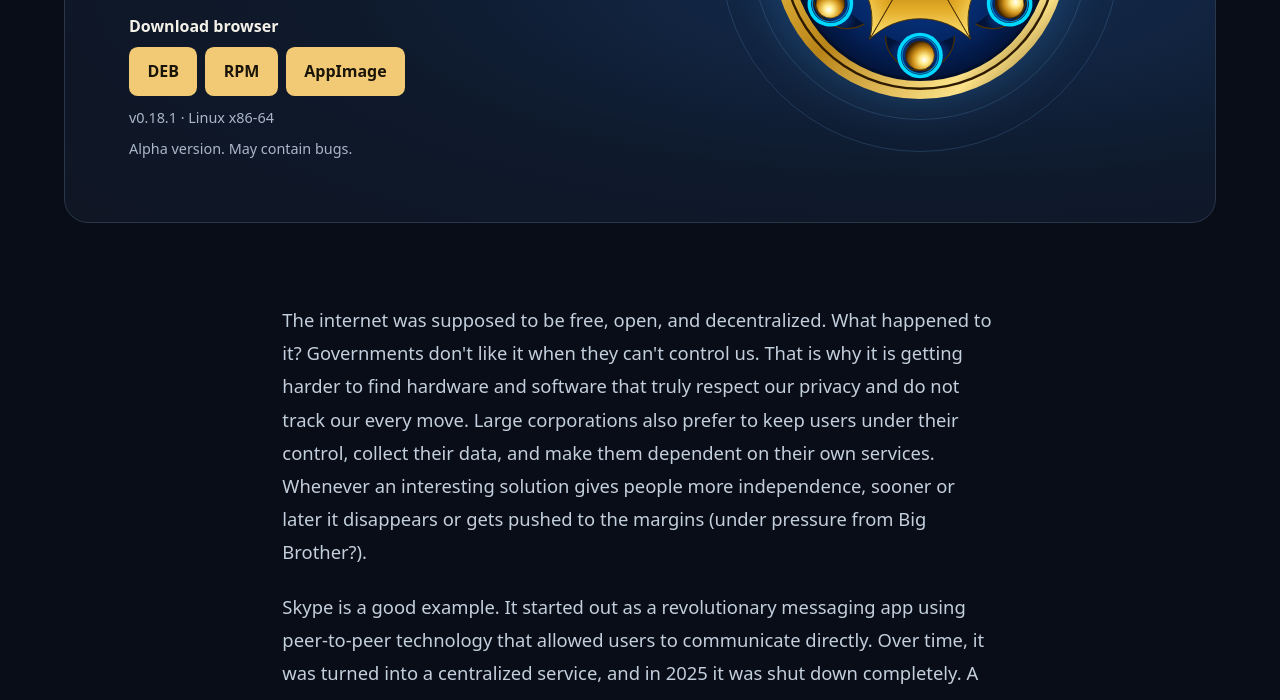
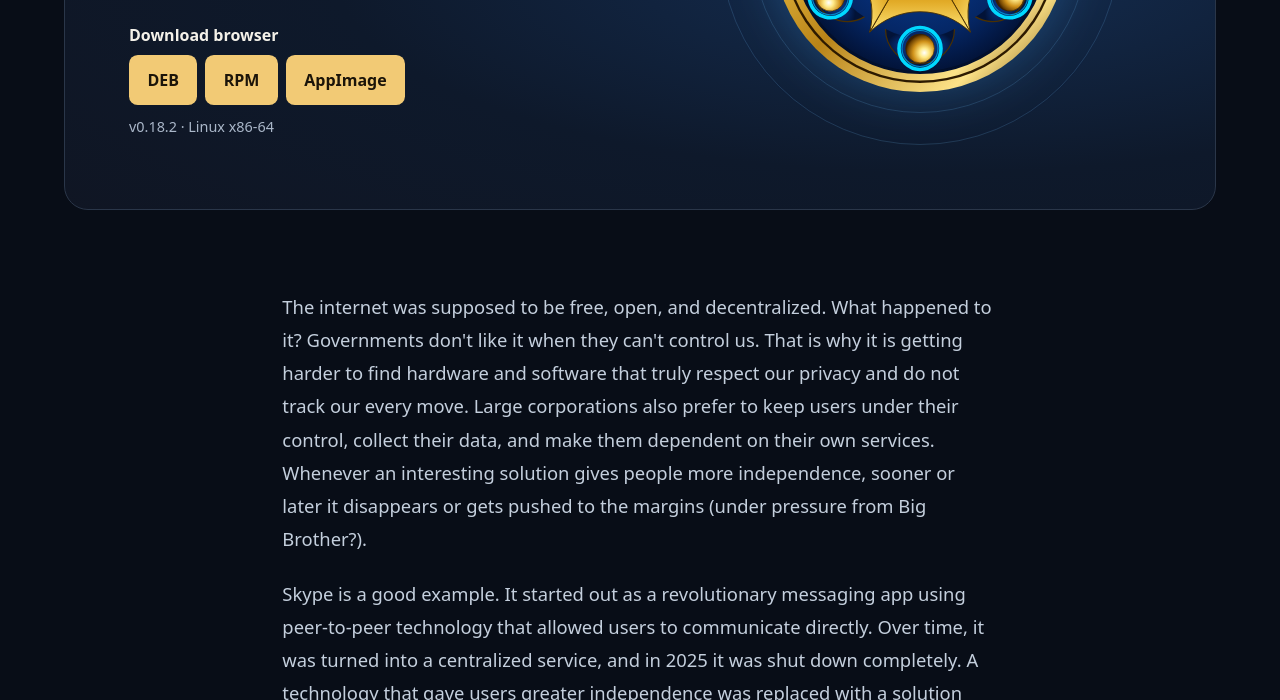
Before and after one commit to pe-run/perun-ipfs-browser, a plain HTML site: page index.html in a window 1280 px wide. Shown: the part 400-1100 px from the top of the page. Drawn offline with Linux system fonts and the light colour scheme.

Commit message:
Update browser to 0.18.2 and remove alpha notice

```diff
--- a/index.html
+++ b/index.html
@@ -47,12 +47,12 @@
         <p id="tagline" class="tagline">The decentralized internet deserves its own browser</p>
         <h2 class="download-heading" id="download-label">Download browser</h2>
         <div class="downloads" role="group" aria-labelledby="download-label">
-          <a class="download" href="https://github.com/pe-run/perun-ipfs-browser-core/releases/download/v0.18.1/perun-ipfs-browser_0.18.1_amd64.deb">DEB</a>
-          <a class="download" href="https://github.com/pe-run/perun-ipfs-browser-core/releases/download/v0.18.1/perun-ipfs-browser-0.18.1-1.x86_64.rpm">RPM</a>
-          <a class="download" href="https://github.com/pe-run/perun-ipfs-browser-core/releases/download/v0.18.1/perun-ipfs-browser-0.18.1-x86_64.AppImage">AppImage</a>
+          <a class="download" href="https://github.com/pe-run/perun-ipfs-browser-core/releases/download/v0.18.2/perun-ipfs-browser_0.18.2_amd64.deb">DEB</a>
+          <a class="download" href="https://github.com/pe-run/perun-ipfs-browser-core/releases/download/v0.18.2/perun-ipfs-browser-0.18.2-1.x86_64.rpm">RPM</a>
+          <a class="download" href="https://github.com/pe-run/perun-ipfs-browser-core/releases/download/v0.18.2/perun-ipfs-browser-0.18.2-x86_64.AppImage">AppImage</a>
         </div>
-        <p class="package" dir="ltr">v0.18.1 <span aria-hidden="true">·</span> Linux x86‑64</p>
-        <p class="package" id="alpha-note">Alpha version. May contain bugs.</p>
+        <p class="package" dir="ltr">v0.18.2 <span aria-hidden="true">·</span> Linux x86‑64</p>
+
       </div>
       <div class="hero-art" aria-hidden="true">
         <img src="./perun.svg" alt="" width="340" height="340">
@@ -452,6 +452,6 @@
     <p><strong>Perun IPFS Browser - Ka dawo da ikonka a kan intanet.</strong></p>
   </template>
 
-  <script src="./language.js?v=0.18.1"></script>
+  <script src="./language.js?v=0.18.2"></script>
 </body>
 </html>
--- a/language.js
+++ b/language.js
@@ -1,25 +1,25 @@
 const labels = {
-  en: ["Language", "Download browser", "The decentralized internet deserves its own browser", "Alpha version. May contain bugs.", "Technology and license", "Source code", "built-in Node.js module", "MIT license"],
-  ar: ["اللغة", "تنزيل المتصفح", "الإنترنت اللامركزي يستحق متصفحًا خاصًا به", "نسخة ألفا. قد تحتوي على أخطاء.", "التقنيات والترخيص", "الشيفرة المصدرية", "وحدة مدمجة في Node.js", "ترخيص MIT"],
-  arz: ["اللغة", "نزّل المتصفح", "الإنترنت اللامركزي يستاهل متصفح مخصوص ليه", "نسخة ألفا. ممكن يكون فيها أخطاء.", "التقنيات والترخيص", "الكود المصدري", "وحدة مدمجة في Node.js", "ترخيص MIT"],
-  bn: ["ভাষা", "ব্রাউজার ডাউনলোড করুন", "বিকেন্দ্রীভূত ইন্টারনেটের নিজস্ব একটি ব্রাউজার প্রাপ্য", "আলফা সংস্করণ। এতে ত্রুটি থাকতে পারে।", "প্রযুক্তি ও লাইসেন্স", "সোর্স কোড", "Node.js-এর অন্তর্নির্মিত মডিউল", "MIT লাইসেন্স"],
-  de: ["Sprache", "Browser herunterladen", "Das dezentrale Internet verdient einen eigenen Browser", "Alpha-Version. Kann Fehler enthalten.", "Technik und Lizenz", "Quellcode", "integriertes Node.js-Modul", "MIT-Lizenz"],
-  es: ["Idioma", "Descargar navegador", "La web descentralizada merece su propio navegador", "Versión alfa. Puede contener errores.", "Tecnología y licencia", "Código fuente", "módulo integrado de Node.js", "Licencia MIT"],
-  fr: ["Langue", "Télécharger le navigateur", "L’Internet décentralisé mérite son propre navigateur", "Version alpha. Peut contenir des bugs.", "Technologies et licence", "Code source", "module intégré à Node.js", "Licence MIT"],
-  ha: ["Harshe", "Sauke burauzar", "Intanet marar cibiya ta cancanci burauzarta", "Sigar Alpha. Tana iya ƙunsar kurakurai.", "Fasaha da lasisi", "Lambar tushe", "sashen da aka gina cikin Node.js", "Lasisi na MIT"],
-  hi: ["भाषा", "ब्राउज़र डाउनलोड करें", "विकेंद्रीकृत इंटरनेट का अपना ब्राउज़र होना चाहिए", "अल्फ़ा संस्करण। इसमें त्रुटियाँ हो सकती हैं।", "तकनीक और लाइसेंस", "स्रोत कोड", "Node.js का अंतर्निहित मॉड्यूल", "MIT लाइसेंस"],
-  id: ["Bahasa", "Unduh peramban", "Internet terdesentralisasi layak punya peramban sendiri", "Versi alfa. Mungkin masih mengandung bug.", "Teknologi dan lisensi", "Kode sumber", "modul bawaan Node.js", "Lisensi MIT"],
-  ja: ["言語", "ブラウザーをダウンロード", "分散型インターネットには専用のブラウザーがふさわしい", "アルファ版です。バグが含まれる可能性があります。", "使用技術とライセンス", "ソースコード", "Node.js の組み込みモジュール", "MIT ライセンス"],
-  mr: ["भाषा", "ब्राउझर डाउनलोड करा", "विकेंद्रित इंटरनेटसाठी स्वतंत्र ब्राउझर हवा", "अल्फा आवृत्ती. यात त्रुटी असू शकतात.", "तंत्रज्ञान आणि परवाना", "स्रोत कोड", "Node.js मधील अंगभूत मॉड्यूल", "MIT परवाना"],
-  pcm: ["Language", "Download browser", "Decentralized internet deserve browser of im own", "Alpha version. E fit get bugs.", "Technology and licence", "Source code", "module wey dey inside Node.js", "MIT licence"],
-  pl: ["Język", "Pobierz przeglądarkę", "Zdecentralizowany internet zasługuje na własną przeglądarkę", "Wersja Alpha. Może zawierać błędy.", "Technologie i licencja", "Kod źródłowy", "wbudowany moduł Node.js", "Licencja MIT"],
-  pt: ["Idioma", "Baixar navegador", "A internet descentralizada merece um navegador próprio", "Versão alfa. Pode conter erros.", "Tecnologia e licença", "Código-fonte", "módulo integrado do Node.js", "Licença MIT"],
-  ru: ["Язык", "Скачать браузер", "Децентрализованный интернет заслуживает собственного браузера", "Альфа-версия. Может содержать ошибки.", "Технологии и лицензия", "Исходный код", "встроенный модуль Node.js", "Лицензия MIT"],
-  sw: ["Lugha", "Pakua kivinjari", "Intaneti iliyogatuliwa inastahili kivinjari chake", "Toleo la alfa. Linaweza kuwa na hitilafu.", "Teknolojia na leseni", "Msimbo chanzo", "moduli iliyojengewa ndani ya Node.js", "Leseni ya MIT"],
-  te: ["భాష", "బ్రౌజర్‌ను డౌన్‌లోడ్ చేయండి", "వికేంద్రీకృత ఇంటర్నెట్‌కు సొంత బ్రౌజర్ ఉండాలి", "ఆల్ఫా వెర్షన్. ఇందులో లోపాలు ఉండవచ్చు.", "సాంకేతికతలు మరియు లైసెన్స్", "సోర్స్ కోడ్", "Node.jsలో అంతర్నిర్మిత మాడ్యూల్", "MIT లైసెన్స్"],
-  ur: ["زبان", "براؤزر ڈاؤن لوڈ کریں", "غیر مرکزی انٹرنیٹ اپنے براؤزر کا حق رکھتا ہے", "الفا ورژن۔ اس میں خرابیاں ہو سکتی ہیں۔", "ٹیکنالوجی اور لائسنس", "سورس کوڈ", "Node.js کا بلٹ اِن ماڈیول", "MIT لائسنس"],
-  vi: ["Ngôn ngữ", "Tải trình duyệt", "Internet phi tập trung xứng đáng có trình duyệt riêng", "Phiên bản alpha. Có thể có lỗi.", "Công nghệ và giấy phép", "Mã nguồn", "mô-đun tích hợp của Node.js", "Giấy phép MIT"],
-  zh: ["语言", "下载浏览器", "去中心化互联网值得拥有自己的浏览器", "Alpha 版本。可能存在错误。", "技术栈与许可证", "源代码", "Node.js 内置模块", "MIT 许可证"],
+  en: ["Language", "Download browser", "The decentralized internet deserves its own browser", "Technology and license", "Source code", "built-in Node.js module", "MIT license"],
+  ar: ["اللغة", "تنزيل المتصفح", "الإنترنت اللامركزي يستحق متصفحًا خاصًا به", "التقنيات والترخيص", "الشيفرة المصدرية", "وحدة مدمجة في Node.js", "ترخيص MIT"],
+  arz: ["اللغة", "نزّل المتصفح", "الإنترنت اللامركزي يستاهل متصفح مخصوص ليه", "التقنيات والترخيص", "الكود المصدري", "وحدة مدمجة في Node.js", "ترخيص MIT"],
+  bn: ["ভাষা", "ব্রাউজার ডাউনলোড করুন", "বিকেন্দ্রীভূত ইন্টারনেটের নিজস্ব একটি ব্রাউজার প্রাপ্য", "প্রযুক্তি ও লাইসেন্স", "সোর্স কোড", "Node.js-এর অন্তর্নির্মিত মডিউল", "MIT লাইসেন্স"],
+  de: ["Sprache", "Browser herunterladen", "Das dezentrale Internet verdient einen eigenen Browser", "Technik und Lizenz", "Quellcode", "integriertes Node.js-Modul", "MIT-Lizenz"],
+  es: ["Idioma", "Descargar navegador", "La web descentralizada merece su propio navegador", "Tecnología y licencia", "Código fuente", "módulo integrado de Node.js", "Licencia MIT"],
+  fr: ["Langue", "Télécharger le navigateur", "L’Internet décentralisé mérite son propre navigateur", "Technologies et licence", "Code source", "module intégré à Node.js", "Licence MIT"],
+  ha: ["Harshe", "Sauke burauzar", "Intanet marar cibiya ta cancanci burauzarta", "Fasaha da lasisi", "Lambar tushe", "sashen da aka gina cikin Node.js", "Lasisi na MIT"],
+  hi: ["भाषा", "ब्राउज़र डाउनलोड करें", "विकेंद्रीकृत इंटरनेट का अपना ब्राउज़र होना चाहिए", "तकनीक और लाइसेंस", "स्रोत कोड", "Node.js का अंतर्निहित मॉड्यूल", "MIT लाइसेंस"],
+  id: ["Bahasa", "Unduh peramban", "Internet terdesentralisasi layak punya peramban sendiri", "Teknologi dan lisensi", "Kode sumber", "modul bawaan Node.js", "Lisensi MIT"],
+  ja: ["言語", "ブラウザーをダウンロード", "分散型インターネットには専用のブラウザーがふさわしい", "使用技術とライセンス", "ソースコード", "Node.js の組み込みモジュール", "MIT ライセンス"],
+  mr: ["भाषा", "ब्राउझर डाउनलोड करा", "विकेंद्रित इंटरनेटसाठी स्वतंत्र ब्राउझर हवा", "तंत्रज्ञान आणि परवाना", "स्रोत कोड", "Node.js मधील अंगभूत मॉड्यूल", "MIT परवाना"],
+  pcm: ["Language", "Download browser", "Decentralized internet deserve browser of im own", "Technology and licence", "Source code", "module wey dey inside Node.js", "MIT licence"],
+  pl: ["Język", "Pobierz przeglądarkę", "Zdecentralizowany internet zasługuje na własną przeglądarkę", "Technologie i licencja", "Kod źródłowy", "wbudowany moduł Node.js", "Licencja MIT"],
+  pt: ["Idioma", "Baixar navegador", "A internet descentralizada merece um navegador próprio", "Tecnologia e licença", "Código-fonte", "módulo integrado do Node.js", "Licença MIT"],
+  ru: ["Язык", "Скачать браузер", "Децентрализованный интернет заслуживает собственного браузера", "Технологии и лицензия", "Исходный код", "встроенный модуль Node.js", "Лицензия MIT"],
+  sw: ["Lugha", "Pakua kivinjari", "Intaneti iliyogatuliwa inastahili kivinjari chake", "Teknolojia na leseni", "Msimbo chanzo", "moduli iliyojengewa ndani ya Node.js", "Leseni ya MIT"],
+  te: ["భాష", "బ్రౌజర్‌ను డౌన్‌లోడ్ చేయండి", "వికేంద్రీకృత ఇంటర్నెట్‌కు సొంత బ్రౌజర్ ఉండాలి", "సాంకేతికతలు మరియు లైసెన్స్", "సోర్స్ కోడ్", "Node.jsలో అంతర్నిర్మిత మాడ్యూల్", "MIT లైసెన్స్"],
+  ur: ["زبان", "براؤزر ڈاؤن لوڈ کریں", "غیر مرکزی انٹرنیٹ اپنے براؤزر کا حق رکھتا ہے", "ٹیکنالوجی اور لائسنس", "سورس کوڈ", "Node.js کا بلٹ اِن ماڈیول", "MIT لائسنس"],
+  vi: ["Ngôn ngữ", "Tải trình duyệt", "Internet phi tập trung xứng đáng có trình duyệt riêng", "Công nghệ và giấy phép", "Mã nguồn", "mô-đun tích hợp của Node.js", "Giấy phép MIT"],
+  zh: ["语言", "下载浏览器", "去中心化互联网值得拥有自己的浏览器", "技术栈与许可证", "源代码", "Node.js 内置模块", "MIT 许可证"],
 };
 
 const selector = document.getElementById("language");
@@ -31,14 +31,13 @@ const preferenceKey = "perun-ipfs-browser:language";
 function applyLanguage(language) {
   const translation = document.getElementById(language);
   const content = translation instanceof HTMLTemplateElement ? translation.content : english;
-  const [languageLabel, downloadLabel, tagline, alphaNote, stackHeading, sourceLabel, sqliteLabel, licenseLabel] = labels[language];
+  const [languageLabel, downloadLabel, tagline, stackHeading, sourceLabel, sqliteLabel, licenseLabel] = labels[language];
 
   document.documentElement.lang = language;
   document.documentElement.dir = translation?.getAttribute("dir") || "ltr";
   document.querySelector('label[for="language"]').textContent = languageLabel;
   document.getElementById("download-label").textContent = downloadLabel;
   document.getElementById("tagline").textContent = tagline;
-  document.getElementById("alpha-note").textContent = alphaNote;
   document.getElementById("stack-heading").textContent = stackHeading;
   document.getElementById("source-link").textContent = sourceLabel;
   document.getElementById("sqlite-label").textContent = sqliteLabel;
```
